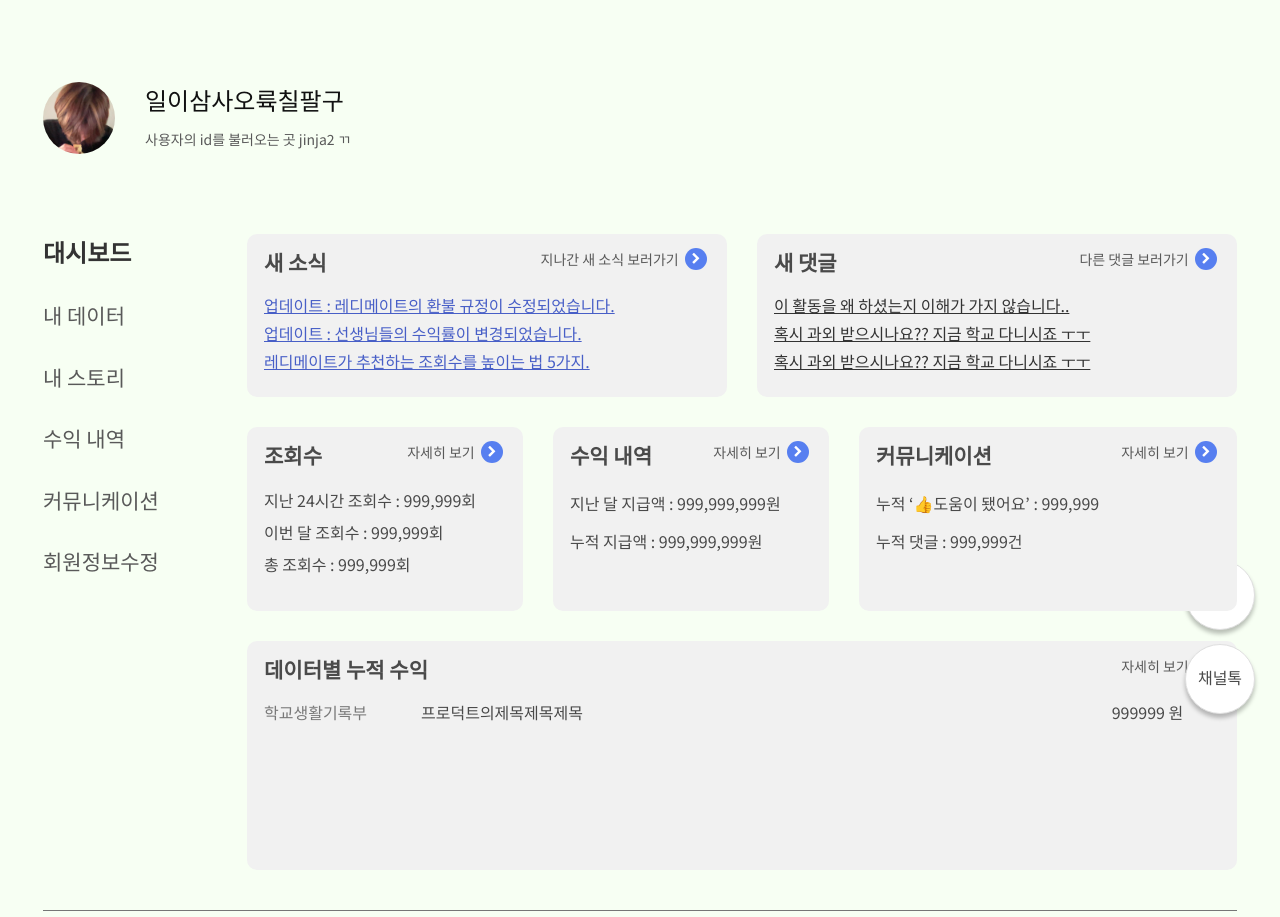
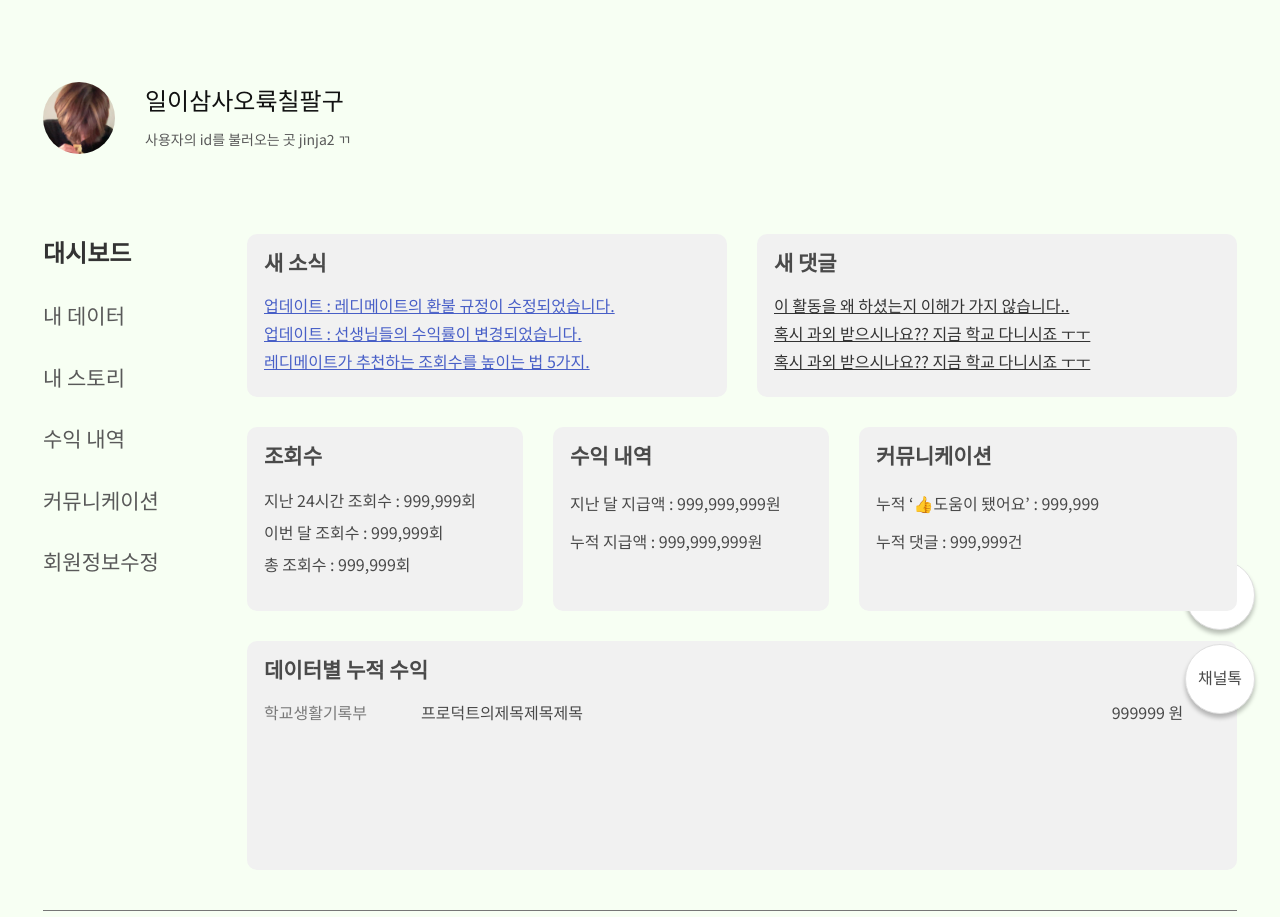
Before and after one commit to leeedward19963/Readymate, a Python web app: template templates/mentor_mypage_dashboard.html in a window 1280 px wide. Shown: the part 60-977 px from the top of the page. Run offline with Jinja, Linux system fonts and the light colour scheme; the template is opened without the code that fills it, so the values that code supplies are empty; some libraries are stand-ins or nearby versions.

Commit message:
Update mentor_mypage_dashboard.html

```diff
--- a/templates/mentor_mypage_dashboard.html
+++ b/templates/mentor_mypage_dashboard.html
@@ -218,20 +218,12 @@
         <div style="width: 990px;height: 636px">
             <div style="display: flex;margin-bottom: 30px;justify-content: space-between">
                 <div class="grey_board" style="width: 480px;height: 163px;line-height: 28px">
-                    <div style="position: absolute; right: 20px;display: flex;height: 22px">
-                        <p style="font-size: 14px;color: #595959;line-height: 22px">지나간 새 소식 보러가기&nbsp;&nbsp;</p>
-                        <i class="fa fa-chevron-right" aria-hidden="true"></i>
-                    </div>
                     <h2>새 소식</h2>
                     <a>업데이트 : 레디메이트의 환불 규정이 수정되었습니다.</a><br>
                     <a>업데이트 : 선생님들의 수익률이 변경되었습니다.</a><br>
                     <a>레디메이트가 추천하는 조회수를 높이는 법 5가지.</a>
                 </div>
                 <div class="grey_board" style="width: 480px;height: 163px;line-height: 28px">
-                    <div style="position: absolute; right: 20px;display: flex;height: 22px">
-                        <p style="font-size: 14px;color: #595959;line-height: 22px">다른 댓글 보러가기&nbsp;&nbsp;</p>
-                        <i class="fa fa-chevron-right" aria-hidden="true"></i>
-                    </div>
                     <h2>새 댓글</h2>
                     <a style="color: #333333">이 활동을 왜 하셨는지 이해가 가지 않습니다..</a><br>
                     <a style="color: #333333">혹시 과외 받으시나요?? 지금 학교 다니시죠 ㅜㅜ</a><br>
@@ -240,10 +232,6 @@
             </div>
             <div style="display: flex;margin-bottom: 30px;justify-content: space-between">
                 <div class="grey_board" style="width: 276px;height: 184px;line-height: 28px">
-                    <div style="position: absolute; right: 20px;display: flex;height: 22px">
-                        <p style="font-size: 14px;color: #595959;line-height: 22px">자세히 보기&nbsp;&nbsp;</p>
-                        <i class="fa fa-chevron-right" aria-hidden="true"></i>
-                    </div>
                     <h2>조회수</h2>
                     <div style="line-height: 32px">
                         <p>지난 24시간 조회수 : <span>999,999</span>회</p>
@@ -252,10 +240,6 @@
                     </div>
                 </div>
                 <div class="grey_board" style="width: 276px;height: 184px;line-height: 28px">
-                    <div style="position: absolute; right: 20px;display: flex;height: 22px">
-                        <p style="font-size: 14px;color: #595959;line-height: 22px">자세히 보기&nbsp;&nbsp;</p>
-                        <i class="fa fa-chevron-right" aria-hidden="true"></i>
-                    </div>
                     <h2>수익 내역</h2>
                     <div style="line-height: 38px">
                         <p>지난 달 지급액 : <span>999,999,999</span>원</p>
@@ -263,10 +247,6 @@
                     </div>
                 </div>
                 <div class="grey_board" style="width: 378px;height: 184px;line-height: 28px">
-                    <div style="position: absolute; right: 20px;display: flex;height: 22px">
-                        <p style="font-size: 14px;color: #595959;line-height: 22px">자세히 보기&nbsp;&nbsp;</p>
-                        <i class="fa fa-chevron-right" aria-hidden="true"></i>
-                    </div>
                     <h2>커뮤니케이션</h2>
                     <div style="line-height: 38px">
                         <p>누적 ‘👍도움이 됐어요’ : <span>999,999</span></p>
@@ -275,10 +255,6 @@
                 </div>
             </div>
             <div class="grey_board" style="width: 990px;height: 229px;line-height: 28px">
-                <div style="position: absolute; right: 20px;display: flex;height: 22px">
-                    <p style="font-size: 14px;color: #595959;line-height: 22px">자세히 보기&nbsp;&nbsp;</p>
-                    <i class="fa fa-chevron-right" aria-hidden="true"></i>
-                </div>
                 <h2>데이터별 누적 수익</h2>
                 <div style="display: flex">
                     <p><div style="color: #797979;width: 157px">학교생활기록부</div><div style="width: 640px">프로덕트의제목제목제목</div><div style="width: 104px;text-align: right">999999</div>&nbsp;원</p>
```
